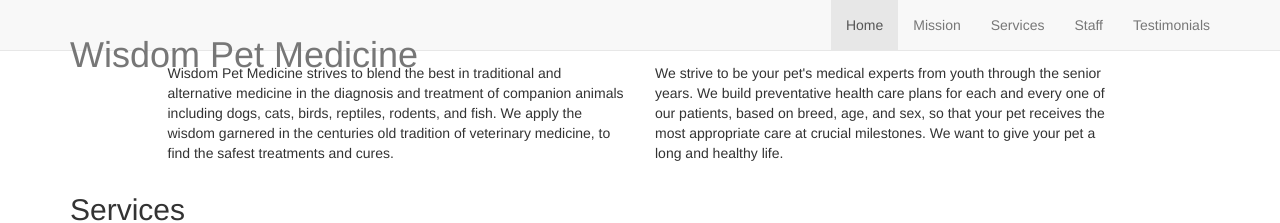
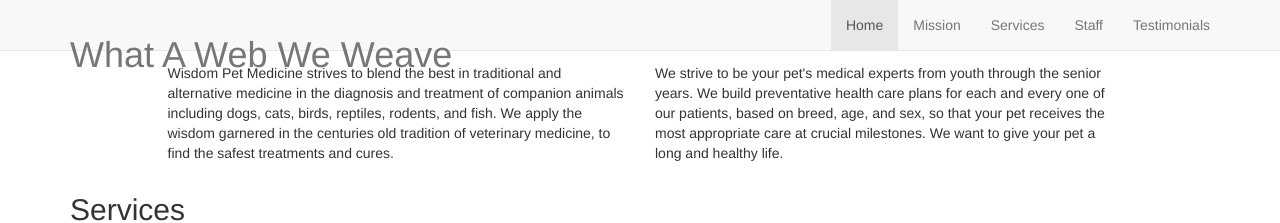
Before and after one commit to mensahGit/responsivebootstrap, a plain HTML site: page builds/development/index.html in a window 1280 px wide. Shown: the top 223 px of the page. Drawn offline with nearby package versions, Linux system fonts and the light colour scheme; a script that the page names is missing.

Commit message:
Update index.html

```diff
--- a/builds/development/index.html
+++ b/builds/development/index.html
@@ -3,7 +3,7 @@
 
 <head>
   <meta charset="UTF-8">
-  <title>Wisdom Pet Medicine</title>
+  <title>What Wonder!</title>
   <link rel="stylesheet" href="https://maxcdn.bootstrapcdn.com/bootstrap/3.3.1/css/bootstrap.min.css">
   <link rel="stylesheet" href="css/style.css">
   <script src="js/prefixfree.min.js"></script>
@@ -22,7 +22,7 @@
           <span class="icon-bar"></span>
           <span class="icon-bar"></span>
         </button>
-        <a class="navbar-brand" href="#featured"><h1>Wisdom <span class="subhead">Pet Medicine</span></h1></a>
+        <a class="navbar-brand" href="#featured"><h1>What <span class="subhead">A Web We Weave</span></h1></a>
       </div><!-- navbar-header -->
       <div class="collapse navbar-collapse" id="collapse">
         <ul class="nav navbar-nav navbar-right">
```
